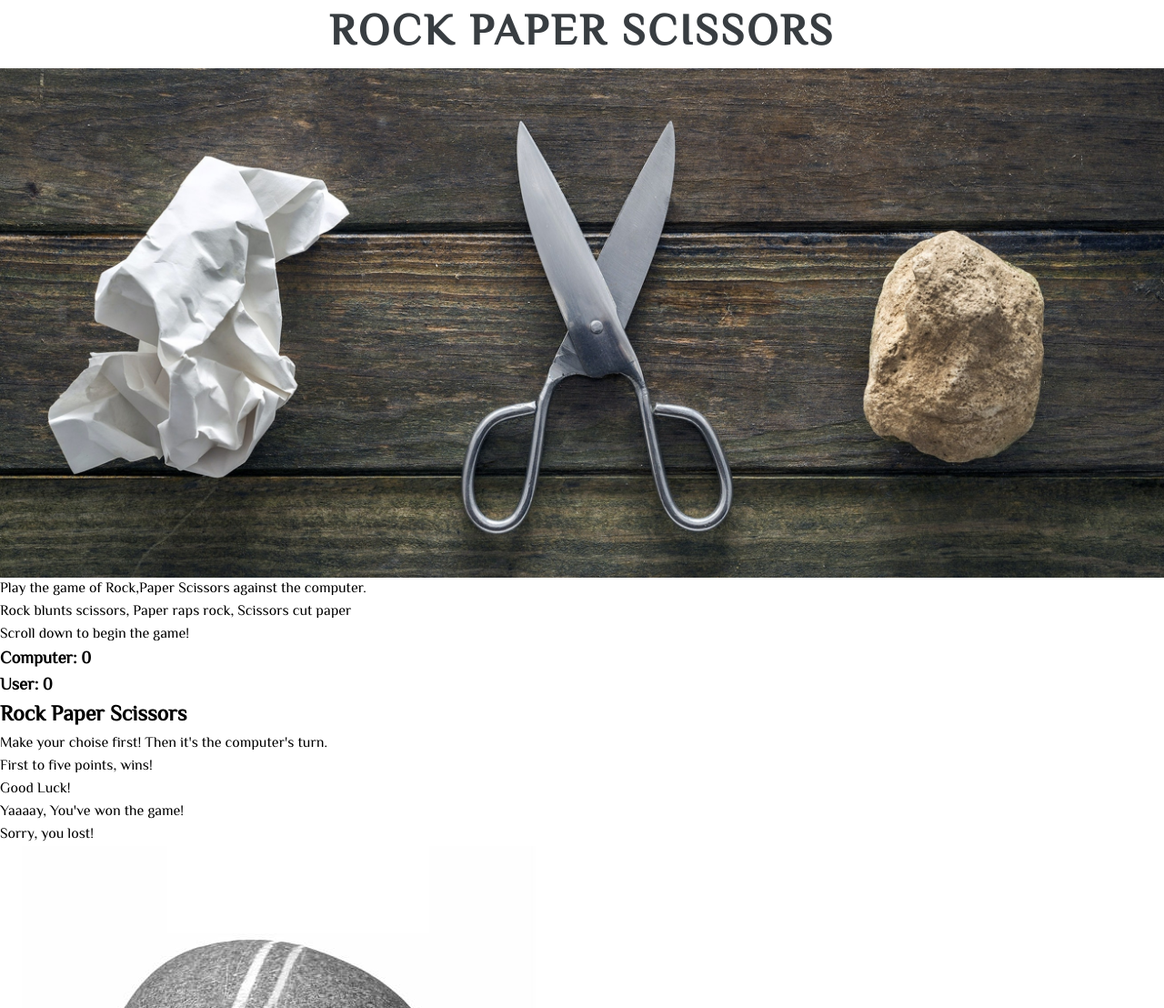
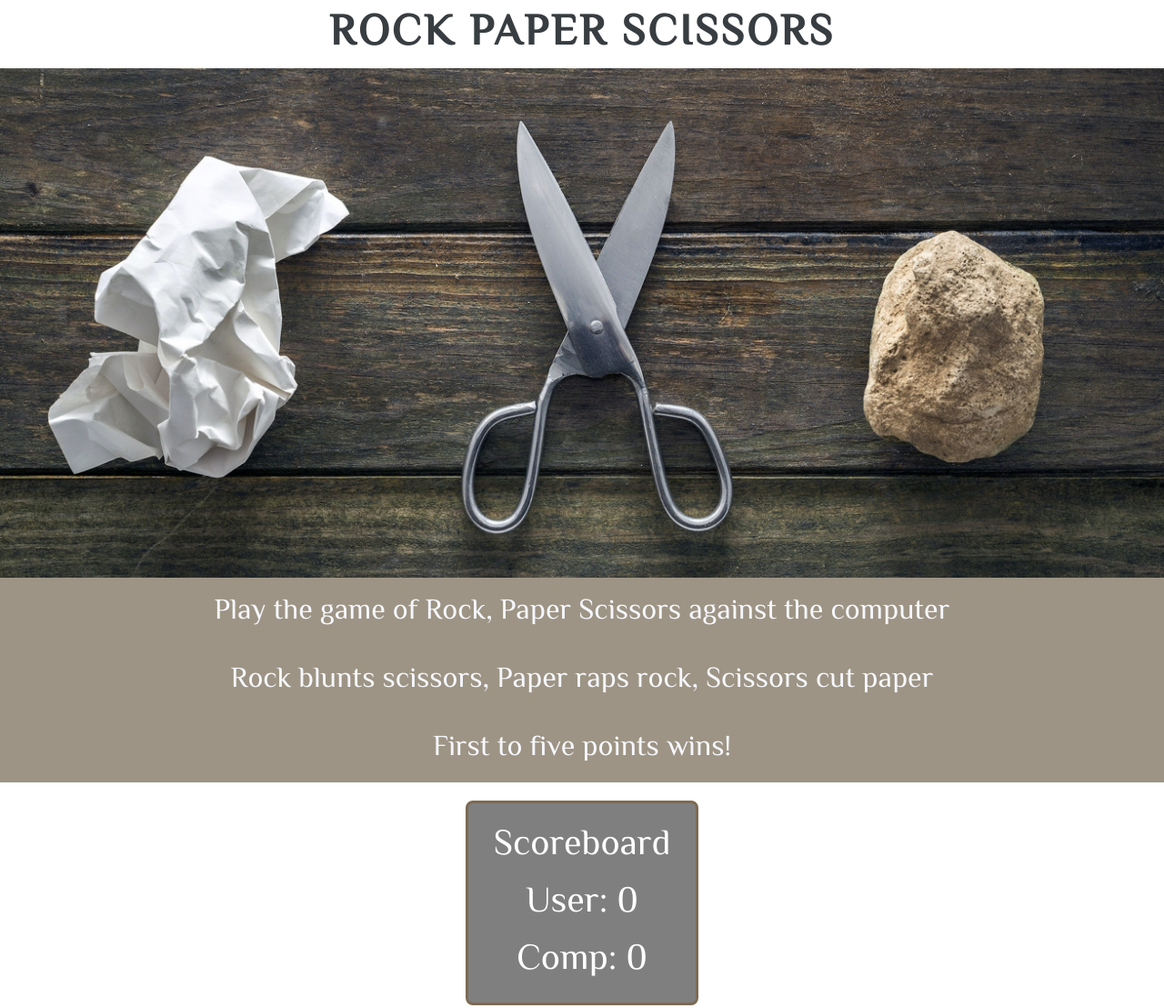
Before and after one commit to HannaBerggren/Rock-Paper-Scissors, a plain HTML site: page index.html in a window 1280 px wide. Shown: the top 1108 px of the page at 91% size. Drawn offline with Linux system fonts and the light colour scheme.

Commit message:
add style to gameinstructions and scoreboard

```diff
--- a/assets/css/style.css
+++ b/assets/css/style.css
@@ -19,6 +19,7 @@ h1 {
     text-transform: uppercase;
     letter-spacing: 3px;
     color: #383D41;
+    line-height: 75px;
 }
 
 /* frontpage-image */
@@ -30,3 +31,27 @@ h1 {
     background-size: cover;
     overflow: hidden;
 }
+
+/* game-instructions */
+
+#gameinstructions {
+    text-align: center;
+    font-size: 200%;
+    line-height: 75px;
+    background-color: #9D9485;
+    color: #F6F7FC;
+}
+
+/* scoreboard and player score styling */
+.scores {
+    margin: 20px auto;
+    border: 3px solid #7C6A54;
+    border-radius: 8px;
+    text-align: center;
+    padding: 15px;
+    width: 220px;
+    color: white;
+    font-size: 40px;
+    position: relative;
+    background-color: rgb(0, 0, 0, 0.5);
+  }
--- a/index.html
+++ b/index.html
@@ -18,44 +18,34 @@
             <div id="hero-image"></div>
         </section>
     </Header>
-    <section>
+    <section id="gameinstructions">
         <!--Game Instructions-->
         <ul>
             <li>
-                Play the game of Rock,Paper Scissors against the computer.
+                Play the game of Rock, Paper Scissors against the computer
             </li>
             <li>
                 Rock blunts scissors, Paper raps rock, Scissors cut paper
             </li>
             <li>
-                Scroll down to begin the game!
-
+                First to five points wins!
             </li>
         </ul>
     </section>
+    <!-- Game score board for both players. -->
     <section>
-        <div id="score-container">
-            <!-- Computer and user Choice and score-->
-            <div class=computer>
-                <h3>Computer: <span id="computer-score">0</span></h3>
-
+        <div class="scores">
+            <p>Scoreboard</p>
+            <div id="userback" class="player">
+              User: <span id="user">0</span>
             </div>
-            <div class=user>
-                <h3>User: <span id="user-score">0</span></h3>
+            <div id="compback" class="player">
+              Comp: <span id="computer">0</span>
             </div>
-        </div>
+          </div>
     </section>
     <section>
-        <!--Message box that greets the user-->
-        <div id="image-container">
-            <div class="message-box" id="box-area">
-                <h2 id="box-title">Rock Paper Scissors</h2>
-                <ul>
-                    <li id="open-message">Make your choise first! Then it's the computer's turn.</li>
-                    <li>First to five points, wins!</li>
-                    <li>Good Luck!</li>
-                </ul>
-            </div>
+
             <!--Message box if the user wins the game-->
             <div class="message-box" id="win-box">
                 <p>Yaaaay, You've won the game!</p>
```
